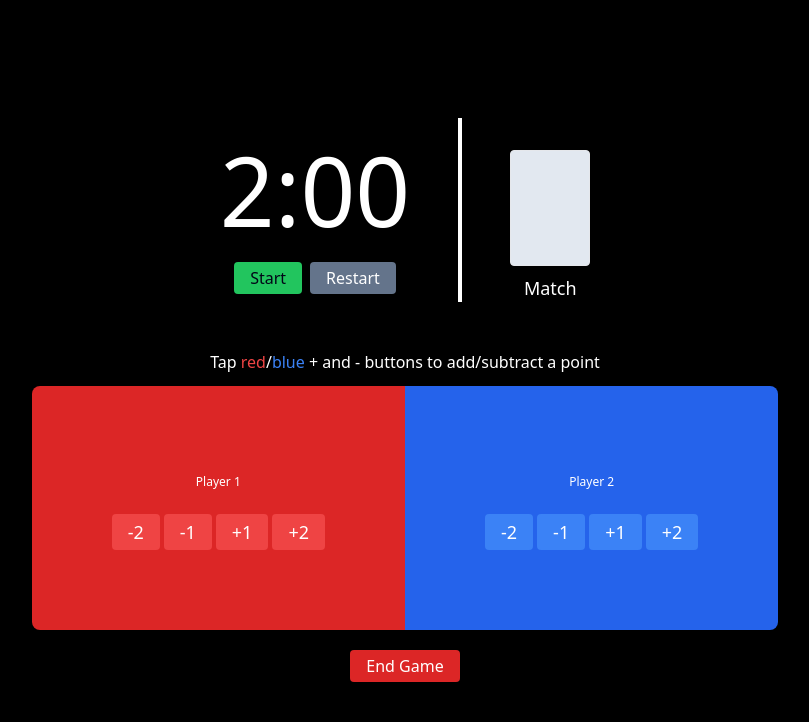
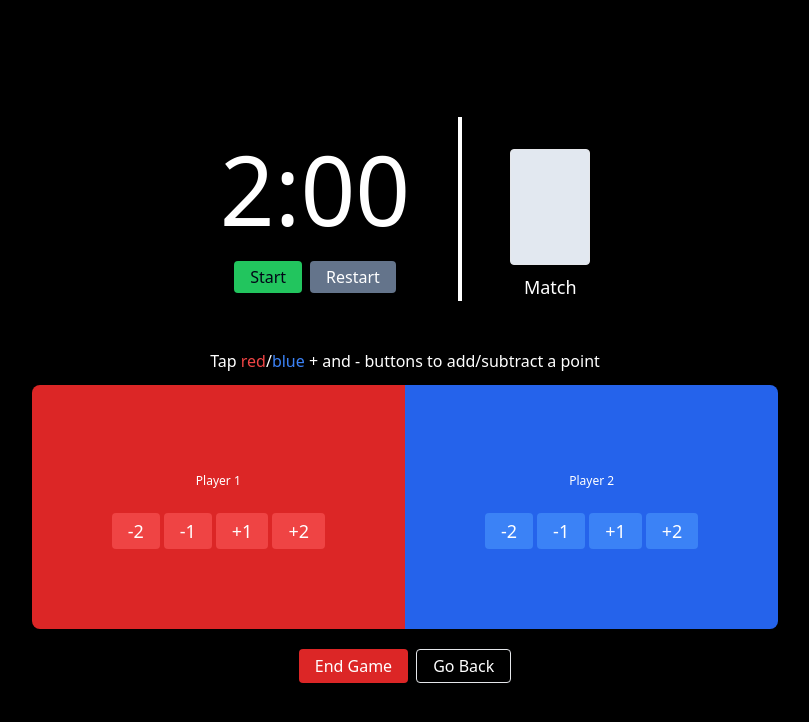
Before and after one commit to pjguitar15/timd-pointing-system, a React (Vite) app: page /game/admin/1 in a window 1280 px wide. Shown: the top 722 px of the page, without its empty margins (235-1044 px from the left). Built offline with nearby package versions, Linux system fonts and the light colour scheme; no server answers; the database is empty.

Commit message:
breakdown into smaller components and functions the admin page

```diff
--- a/src/pages/AdminEdit/AdminEdit.tsx
+++ b/src/pages/AdminEdit/AdminEdit.tsx
@@ -1,10 +1,12 @@
 // import CenterInfo from "../components/CenterInfo";
-import { doc, getDoc, onSnapshot, setDoc } from "firebase/firestore";
+import { doc, onSnapshot } from "firebase/firestore";
 import { useEffect, useRef, useState } from "react";
 import { Link, useParams } from "react-router-dom";
 import { db } from "../../firebase/firebaseConfig";
 import { DocumentData } from "@firebase/firestore-types";
 import PointBox from "./PointBox";
+import { getTime, updatePoint } from "./AdminFunctions";
+import TimerAndMatch from "./TimerAndMatch";
 
 const GameEdit = () => {
   const [gameItem, setGameItem] = useState<DocumentData | null | undefined>(
@@ -13,57 +15,40 @@ const GameEdit = () => {
   const [matchNum, setMatchNum] = useState<number | undefined>(undefined);
   const [minutes, setMinutes] = useState(2);
   const [seconds, setSeconds] = useState(0);
+  const [isRunning, setIsRunning] = useState(false);
   const params = useParams();
-  const [isRunning, setIsRunning] = useState(false);
 
   // Set deadline once, when the component mounts
   const deadlineRef = useRef(new Date(Date.now() + 2 * 60 * 1000).getTime());
   const intervalRef = useRef<ReturnType<typeof setInterval> | null>(null);
 
-  const getTime = () => {
-    const time = Math.max(deadlineRef.current - Date.now(), 0);
-
-    const totalMinutes = Math.floor(time / 1000 / 60);
-    const totalSeconds = Math.floor((time / 1000) % 60);
-
-    setMinutes(totalMinutes);
-    setSeconds(totalSeconds);
-
-    if (time === 0) {
-      setIsRunning(false);
-      if (intervalRef.current) {
-        clearInterval(intervalRef.current as NodeJS.Timeout);
-      }
-    }
-  };
-
   useEffect(() => {
     if (isRunning) {
-      intervalRef.current = setInterval(getTime, 1000);
+      const intervalFunction = () => {
+        getTime(deadlineRef, setMinutes, setSeconds, setIsRunning, intervalRef);
+      };
+
+      intervalRef.current = setInterval(intervalFunction, 1000);
+
+      intervalFunction();
     } else if (intervalRef.current) {
-      clearInterval(intervalRef.current as NodeJS.Timeout);
+      clearInterval(intervalRef.current);
       intervalRef.current = null;
     }
 
     return () => {
       if (intervalRef.current) {
-        clearInterval(intervalRef.current as NodeJS.Timeout);
+        clearInterval(intervalRef.current);
       }
     };
-  }, [isRunning]);
-
-  const startTimer = () => {
-    if (!isRunning) {
-      deadlineRef.current = new Date(
-        Date.now() + minutes * 60 * 1000 + seconds * 1000
-      ).getTime();
-      setIsRunning(true);
-    }
-  };
-
-  const pauseTimer = () => {
-    setIsRunning(false);
-  };
+  }, [
+    isRunning,
+    deadlineRef,
+    setMinutes,
+    setSeconds,
+    setIsRunning,
+    intervalRef,
+  ]);
 
   useEffect(() => {
     if (!params.id) return;
@@ -85,100 +70,19 @@ const GameEdit = () => {
     };
   }, [params.id]);
 
-  const updatePoint = async (
-    color: "red" | "blue",
-    operation: "add" | "subtract",
-    num: number
-  ) => {
-    if (!params.id) return;
-
-    const gameDocRef = doc(db, "games", params.id);
-
-    try {
-      const docSnapshot = await getDoc(gameDocRef);
-      if (!docSnapshot.exists()) {
-        console.error("Document does not exist");
-        return;
-      }
-
-      const currentData = docSnapshot.data();
-      const pointsField = color === "red" ? "player1Points" : "player2Points";
-      const currentPoints = currentData[pointsField] || 0;
-      const updatedPoints =
-        operation === "add" ? currentPoints + num : currentPoints - num;
-
-      await setDoc(
-        gameDocRef,
-        { [pointsField]: updatedPoints },
-        { merge: true }
-      );
-
-      console.log("Document updated successfully!");
-    } catch (error) {
-      console.error("Error updating document: ", error);
-    }
-  };
-
-  const updateMatchNum = async (num: number) => {
-    if (!params.id) return;
-    const chatDocRef = doc(db, "games", params.id); // Reference the document directly by its ID
-
-    try {
-      await setDoc(
-        chatDocRef,
-        { matchNumber: num },
-        { merge: true } // Merge with existing document data
-      );
-      console.log("Document updated successfully!");
-    } catch (error) {
-      console.error("Error updating document: ", error);
-    }
-  };
-
   return (
     <main className='h-screen bg-black flex flex-col justify-center'>
-      <div className='flex justify-center gap-12 mb-4'>
-        <div>
-          <h1 className='text-white text-center text-[6rem]'>
-            {minutes}:{seconds < 10 ? `0${seconds}` : seconds}
-          </h1>
-          <div className='flex justify-center gap-2'>
-            <button
-              onClick={isRunning ? pauseTimer : startTimer}
-              className={`${
-                isRunning ? "bg-yellow-500" : "bg-green-500"
-              }  px-4 py-1 rounded font-medium text-slate-950`}
-            >
-              {isRunning ? "Pause" : "Start"}
-            </button>
-            <button
-              onClick={() => {
-                setMinutes(2);
-                setSeconds(0);
-                setIsRunning(false);
-              }}
-              className='bg-slate-500 text-white px-4 py-1 rounded font-medium'
-            >
-              Restart
-            </button>
-          </div>
-        </div>
-        <div className='w-1 h-full bg-white'></div>
-        <div className='flex flex-col gap-2 items-center mt-8 justify-center'>
-          <input
-            className='bg-slate-200 text-center ps-3 py-2 text-7xl border rounded outline-none w-20 mx-0'
-            value={matchNum}
-            onChange={(e) => {
-              setMatchNum(
-                e.target.value ? parseInt(e.target.value) : undefined
-              );
-              updateMatchNum(parseInt(e.target.value));
-            }}
-            type='number'
-          />
-          <h3 className='text-white text-lg'>Match</h3>
-        </div>
-      </div>
+      <TimerAndMatch
+        minutes={minutes}
+        seconds={seconds}
+        isRunning={isRunning}
+        setIsRunning={setIsRunning}
+        deadlineRef={deadlineRef}
+        setMinutes={setMinutes}
+        setSeconds={setSeconds}
+        matchNum={matchNum}
+        setMatchNum={setMatchNum}
+      />
       <h5 className='text-white text-center mb-3 mt-8'>
         Tap <span className='text-red-500'>red</span>/
         <span className='text-blue-500'>blue</span> + and - buttons to
@@ -201,11 +105,14 @@ const GameEdit = () => {
         />
       </div>
       <div className='flex justify-center mt-5 gap-2'>
+        <button className='bg-red-600 px-4 py-1 rounded font-medium text-white'>
+          End Game
+        </button>
         <Link
           to='/all-games'
-          className='bg-red-600 px-4 py-1 rounded font-medium text-white'
+          className='border px-4 py-1 rounded font-medium text-white'
         >
-          End Game
+          Go Back
         </Link>
       </div>
     </main>
--- /dev/null
+++ b/src/pages/AdminEdit/AdminFunctions.ts
@@ -0,0 +1,94 @@
+import { doc, getDoc, setDoc } from "firebase/firestore";
+import { db } from "../../firebase/firebaseConfig";
+import { SetStateAction } from "react";
+
+export const updatePoint = async (
+  color: "red" | "blue",
+  operation: "add" | "subtract",
+  num: number,
+  id: string | undefined
+) => {
+  if (!id) return;
+
+  const gameDocRef = doc(db, "games", id);
+
+  try {
+    const docSnapshot = await getDoc(gameDocRef);
+    if (!docSnapshot.exists()) {
+      console.error("Document does not exist");
+      return;
+    }
+
+    const currentData = docSnapshot.data();
+    const pointsField = color === "red" ? "player1Points" : "player2Points";
+    const currentPoints = currentData[pointsField] || 0;
+    const updatedPoints =
+      operation === "add" ? currentPoints + num : currentPoints - num;
+
+    await setDoc(gameDocRef, { [pointsField]: updatedPoints }, { merge: true });
+
+    console.log("Document updated successfully!");
+  } catch (error) {
+    console.error("Error updating document: ", error);
+  }
+};
+
+export const updateMatchNum = async (num: number, id: string | undefined) => {
+  if (!id) return;
+  const chatDocRef = doc(db, "games", id); // Reference the document directly by its ID
+
+  try {
+    await setDoc(
+      chatDocRef,
+      { matchNumber: num },
+      { merge: true } // Merge with existing document data
+    );
+    console.log("Document updated successfully!");
+  } catch (error) {
+    console.error("Error updating document: ", error);
+  }
+};
+
+export const getTime = (
+  deadlineRef: React.MutableRefObject<number>,
+  setMinutes: React.Dispatch<React.SetStateAction<number>>,
+  setSeconds: React.Dispatch<React.SetStateAction<number>>,
+  setIsRunning: React.Dispatch<React.SetStateAction<boolean>>,
+  intervalRef: React.MutableRefObject<NodeJS.Timeout | null>
+) => {
+  const time = Math.max(deadlineRef.current - Date.now(), 0);
+
+  const totalMinutes = Math.floor(time / 1000 / 60);
+  const totalSeconds = Math.floor((time / 1000) % 60);
+
+  setMinutes(totalMinutes);
+  setSeconds(totalSeconds);
+
+  if (time === 0) {
+    setIsRunning(false);
+    if (intervalRef.current) {
+      clearInterval(intervalRef.current);
+    }
+  }
+};
+
+export const startTimer = (
+  isRunning: boolean,
+  deadlineRef: React.MutableRefObject<number>,
+  minutes: number,
+  seconds: number,
+  setIsRunning: React.Dispatch<SetStateAction<boolean>>
+) => {
+  if (!isRunning) {
+    deadlineRef.current = new Date(
+      Date.now() + minutes * 60 * 1000 + seconds * 1000
+    ).getTime();
+    setIsRunning(true);
+  }
+};
+
+export const pauseTimer = (
+  setIsRunning: React.Dispatch<SetStateAction<boolean>>
+) => {
+  setIsRunning(false);
+};
--- /dev/null
+++ b/src/pages/AdminEdit/TimerAndMatch.tsx
@@ -0,0 +1,83 @@
+import { SetStateAction } from "react";
+import { pauseTimer, startTimer, updateMatchNum } from "./AdminFunctions";
+import { useParams } from "react-router-dom";
+
+type TimerAndMatchType = {
+  minutes: number;
+  seconds: number;
+  isRunning: boolean;
+  setIsRunning: React.Dispatch<SetStateAction<boolean>>;
+  deadlineRef: React.MutableRefObject<number>;
+  setMinutes: React.Dispatch<SetStateAction<number>>;
+  setSeconds: React.Dispatch<SetStateAction<number>>;
+  matchNum: number | undefined;
+  setMatchNum: React.Dispatch<SetStateAction<number | undefined>>;
+};
+
+const TimerAndMatch = ({
+  minutes,
+  seconds,
+  isRunning,
+  setIsRunning,
+  deadlineRef,
+  setMinutes,
+  setSeconds,
+  matchNum,
+  setMatchNum,
+}: TimerAndMatchType) => {
+  const params = useParams();
+  return (
+    <div className='flex justify-center gap-12 mb-4'>
+      <div>
+        <h1 className='text-white text-center text-[6rem]'>
+          {minutes}:{seconds < 10 ? `0${seconds}` : seconds}
+        </h1>
+        <div className='flex justify-center gap-2'>
+          <button
+            onClick={() =>
+              isRunning
+                ? pauseTimer(setIsRunning)
+                : startTimer(
+                    isRunning,
+                    deadlineRef,
+                    minutes,
+                    seconds,
+                    setIsRunning
+                  )
+            }
+            className={`${
+              isRunning ? "bg-yellow-500" : "bg-green-500"
+            }  px-4 py-1 rounded font-medium text-slate-950`}
+          >
+            {isRunning ? "Pause" : "Start"}
+          </button>
+          <button
+            onClick={() => {
+              setMinutes(2);
+              setSeconds(0);
+              setIsRunning(false);
+            }}
+            className='bg-slate-500 text-white px-4 py-1 rounded font-medium'
+          >
+            Restart
+          </button>
+        </div>
+      </div>
+      <div className='w-1 h-full bg-white'></div>
+      <div className='flex flex-col gap-2 items-center mt-8 justify-center'>
+        <input
+          className='bg-slate-200 text-center ps-3 py-2 text-7xl border rounded outline-none w-20 mx-0'
+          value={matchNum}
+          onChange={(e) => {
+            setMatchNum(e.target.value ? parseInt(e.target.value) : undefined);
+            updateMatchNum(parseInt(e.target.value), params.id);
+          }}
+          type='number'
+        />
+        <h3 className='text-white text-lg'>Match</h3>
+      </div>
+    </div>
+  );
+};
+
+export default TimerAndMatch;
```
Also changed, not shown: src/pages/AdminEdit/PointBox.tsx (+7 -2 lines).
